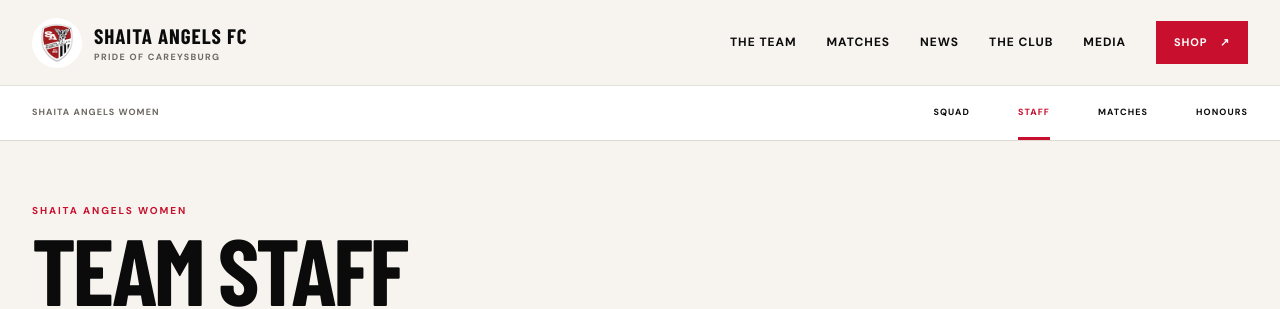
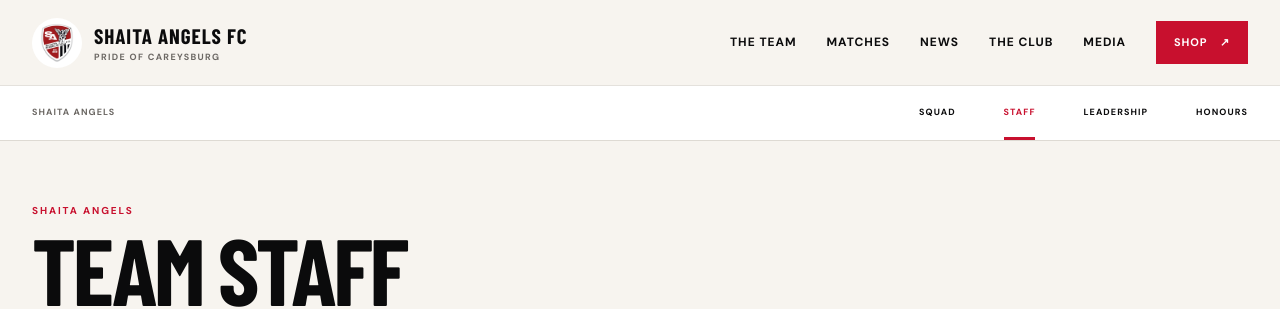
Before and after one commit to chrispen231/shaita-angels, a Next.js app: page /team/staff in a window 1280 px wide. Shown: the top 309 px of the page. Built offline with nearby package versions, Linux system fonts and the light colour scheme; no server answers; the database is empty; a web font is replaced by a local one.

Commit message:
Add club leadership section

```diff
--- /dev/null
+++ b/src/app/team/leadership/page.tsx
@@ -0,0 +1,33 @@
+import type { Metadata } from "next";
+import Link from "next/link";
+
+export const metadata: Metadata = { title: "Club Leadership" };
+
+export default function LeadershipPage() {
+  return (
+    <>
+      <nav className="team-subnav" aria-label="Club sections">
+        <div className="wrap team-subnav-inner">
+          <span>SHAITA ANGELS</span>
+          <Link href="/team">Squad</Link>
+          <Link href="/team/staff">Staff</Link>
+          <Link href="/team/leadership" aria-current="page">Leadership</Link>
+          <Link href="/club#honours">Honours</Link>
+        </div>
+      </nav>
+      <section className="squad-page-heading">
+        <div className="wrap">
+          <p className="eyebrow">Shaita Angels FC</p>
+          <h1>Club leadership</h1>
+          <p>The people guiding the club and building its future.</p>
+        </div>
+      </section>
+      <main className="wrap page-content staff-page-content">
+        <div className="note-panel">
+          <strong>Leadership profiles coming soon</strong>
+          <p>We’ll publish the leadership team here once the club confirms the names and roles.</p>
+        </div>
+      </main>
+    </>
+  );
+}
--- a/src/app/team/staff/page.tsx
+++ b/src/app/team/staff/page.tsx
@@ -10,18 +10,18 @@
 
   return (
     <>
-      <nav className="team-subnav" aria-label="Women's team sections">
+      <nav className="team-subnav" aria-label="Club sections">
         <div className="wrap team-subnav-inner">
-          <span>SHAITA ANGELS WOMEN</span>
+          <span>SHAITA ANGELS</span>
           <Link href="/team">Squad</Link>
           <Link href="/team/staff" aria-current="page">Staff</Link>
-          <Link href="/matches">Matches</Link>
+          <Link href="/team/leadership">Leadership</Link>
           <Link href="/club#honours">Honours</Link>
         </div>
       </nav>
       <section className="squad-page-heading">
         <div className="wrap">
-          <p className="eyebrow">Shaita Angels Women</p>
+          <p className="eyebrow">Shaita Angels</p>
           <h1>Team staff</h1>
           <p>The people supporting the Angels, on and off the pitch.</p>
         </div>
--- a/src/components/SectionPage.tsx
+++ b/src/components/SectionPage.tsx
@@ -42,8 +42,8 @@
   return (
     <>
       {section === "team" ? <>
-        <nav className="team-subnav" aria-label="Women's team sections"><div className="wrap team-subnav-inner">
-          <span>SHAITA ANGELS WOMEN</span><Link href="/team" aria-current="page">Squad</Link><Link href="/team/staff">Staff</Link><Link href="/matches">Matches</Link><Link href="/club#honours">Honours</Link>
+        <nav className="team-subnav" aria-label="Club sections"><div className="wrap team-subnav-inner">
+          <span>SHAITA ANGELS</span><Link href="/team" aria-current="page">Squad</Link><Link href="/team/staff">Staff</Link><Link href="/team/leadership">Leadership</Link><Link href="/club#honours">Honours</Link>
         </div></nav>
         <section className="squad-page-heading"><div className="wrap"><p className="eyebrow">First team · {squad.length} players</p><h1>The squad</h1><p>Meet the Angels. One team, every number, all together.</p></div></section>
       </> : <section className={`inner-hero ${section === "news" ? "news-hero" : ""}`}>
```
